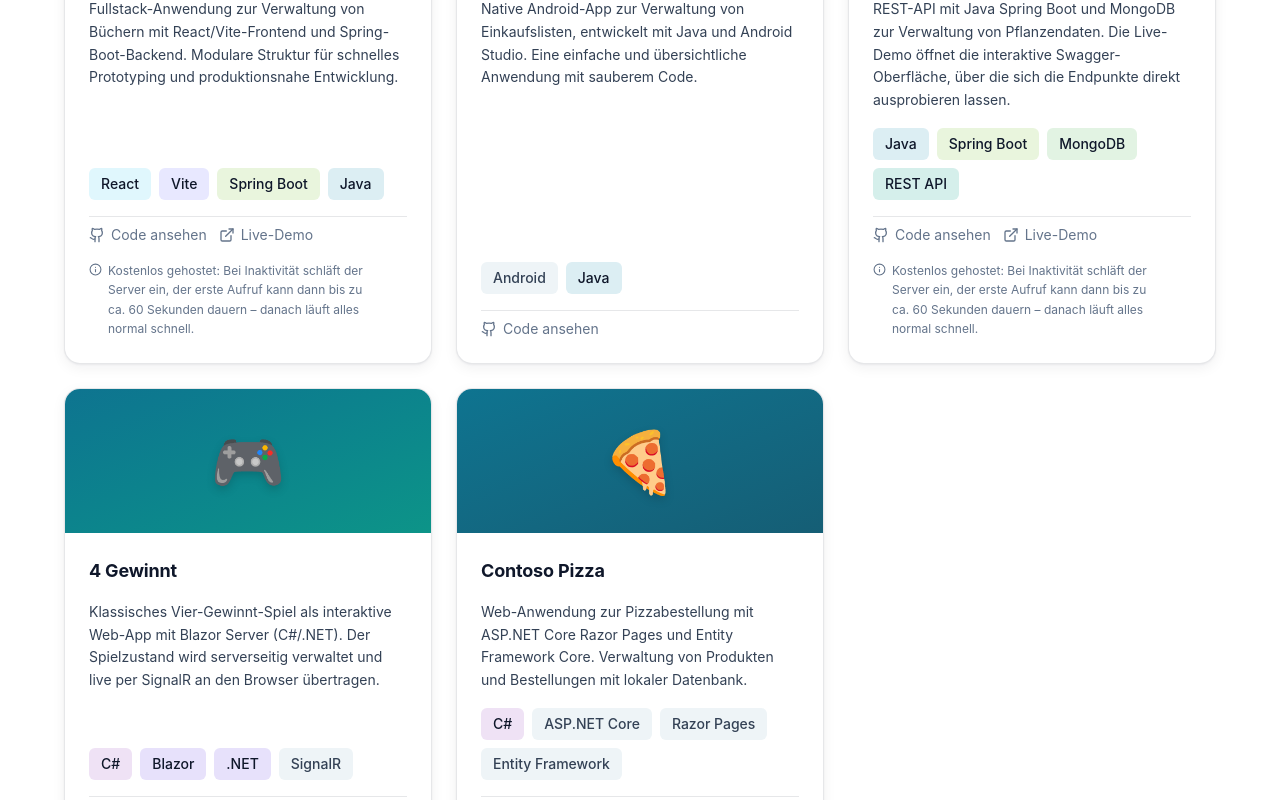
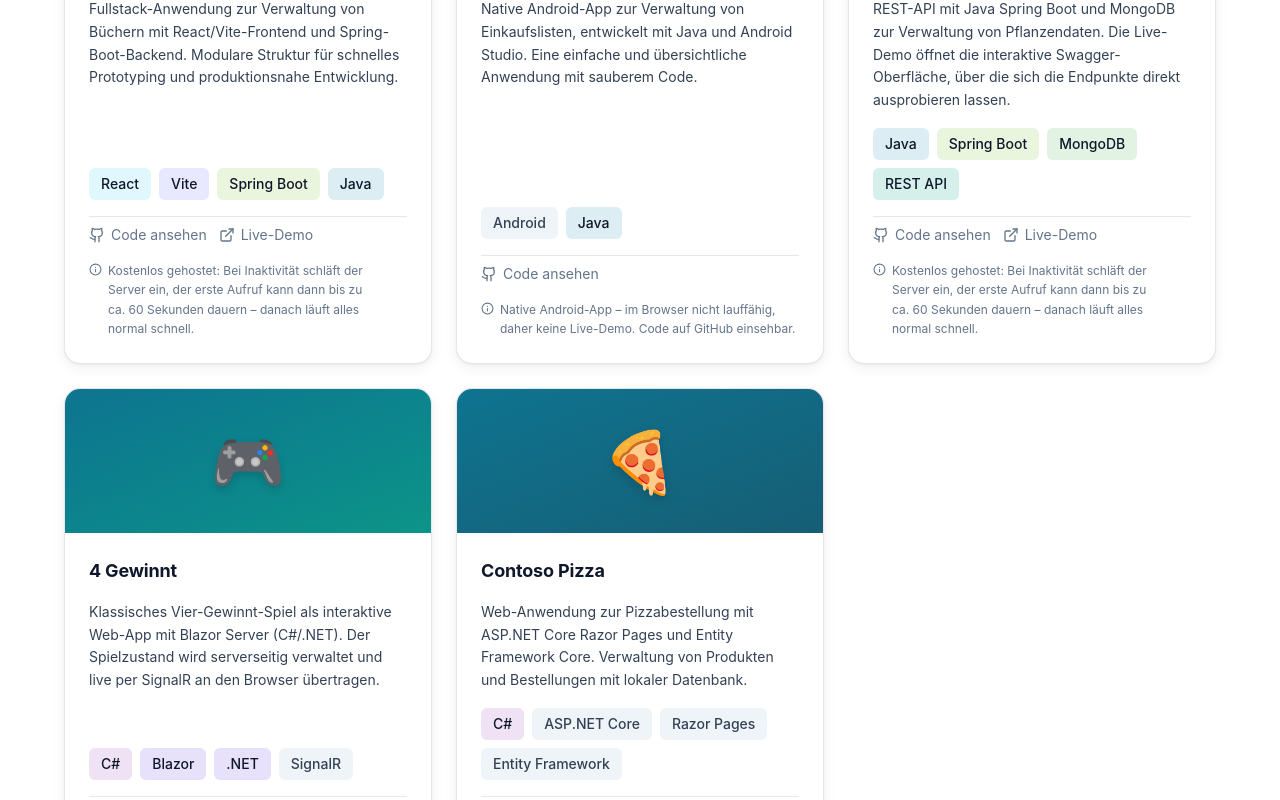
Before and after one commit to hafner312/BewerbungsPortfolio, a React (Vite) app: page / in a window 1280 px wide. Shown: the part 2952-3752 px from the top of the page. Built offline with nearby package versions, Linux system fonts and the light colour scheme.

Commit message:
Einkaufsliste: Hinweistext fuer fehlende Live-Demo ergaenzen
Bedingung fuer den Hinweistext gelockert, damit er auch ohne liveUrl
angezeigt wird (native Android-App laesst sich nicht im Browser hosten).

```diff
--- a/src/components/sections/Projects.tsx
+++ b/src/components/sections/Projects.tsx
@@ -87,7 +87,7 @@ export function Projects() {
                       )}
                     </div>
 
-                    {project.liveUrl && project.hostingNote && (
+                    {project.hostingNote && (
                       <p
                         className="flex items-start gap-1.5 text-xs leading-relaxed"
                         style={{ color: 'var(--color-text-muted)' }}
--- a/src/data/projects.ts
+++ b/src/data/projects.ts
@@ -22,6 +22,7 @@ export const projects: Project[] = [
       'Native Android-App zur Verwaltung von Einkaufslisten, entwickelt mit Java und Android Studio. Eine einfache und übersichtliche Anwendung mit sauberem Code.',
     tags: ['Android', 'Java'],
     githubUrl: 'https://github.com/hafner312/Einkaufsliste',
+    hostingNote: 'Native Android-App – im Browser nicht lauffähig, daher keine Live-Demo. Code auf GitHub einsehbar.',
     featured: false,
     icon: '🛒',
     gradient: 'from-[#0d9488] to-[#0891b2]',
```
